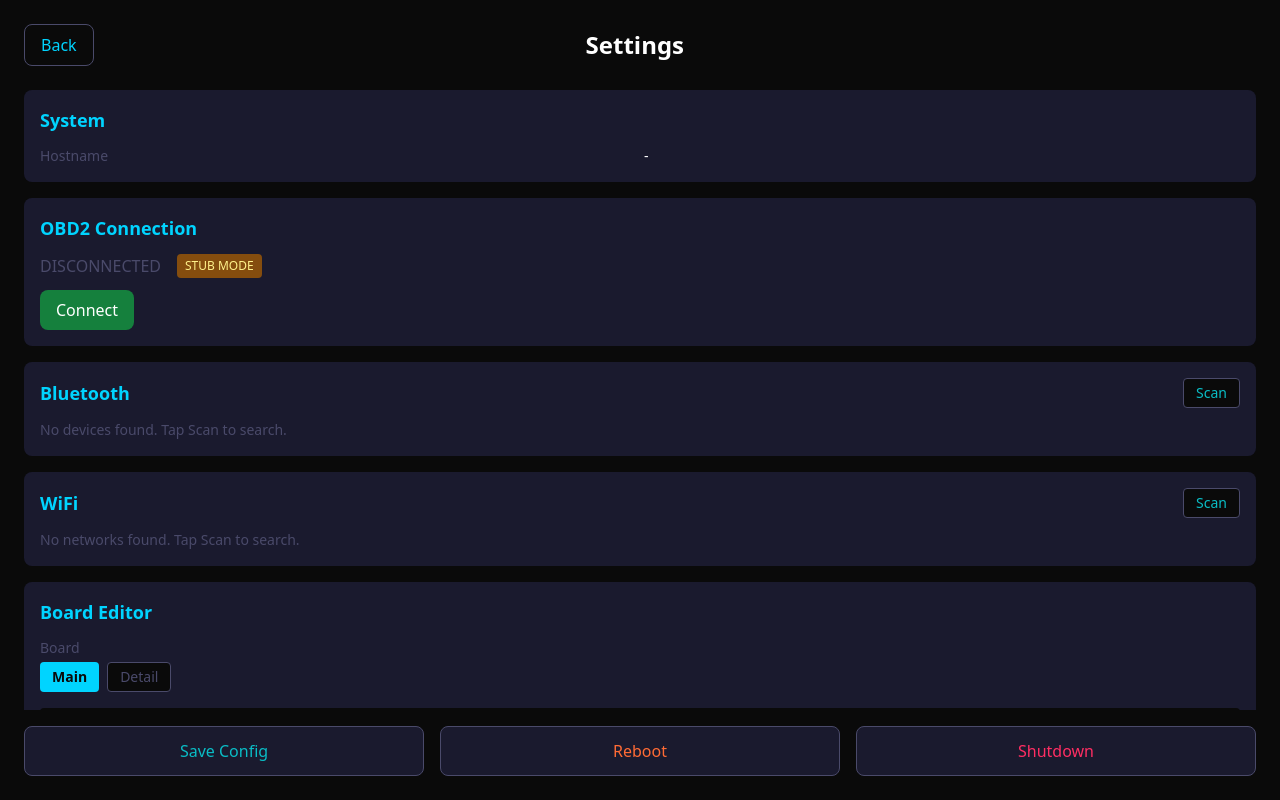
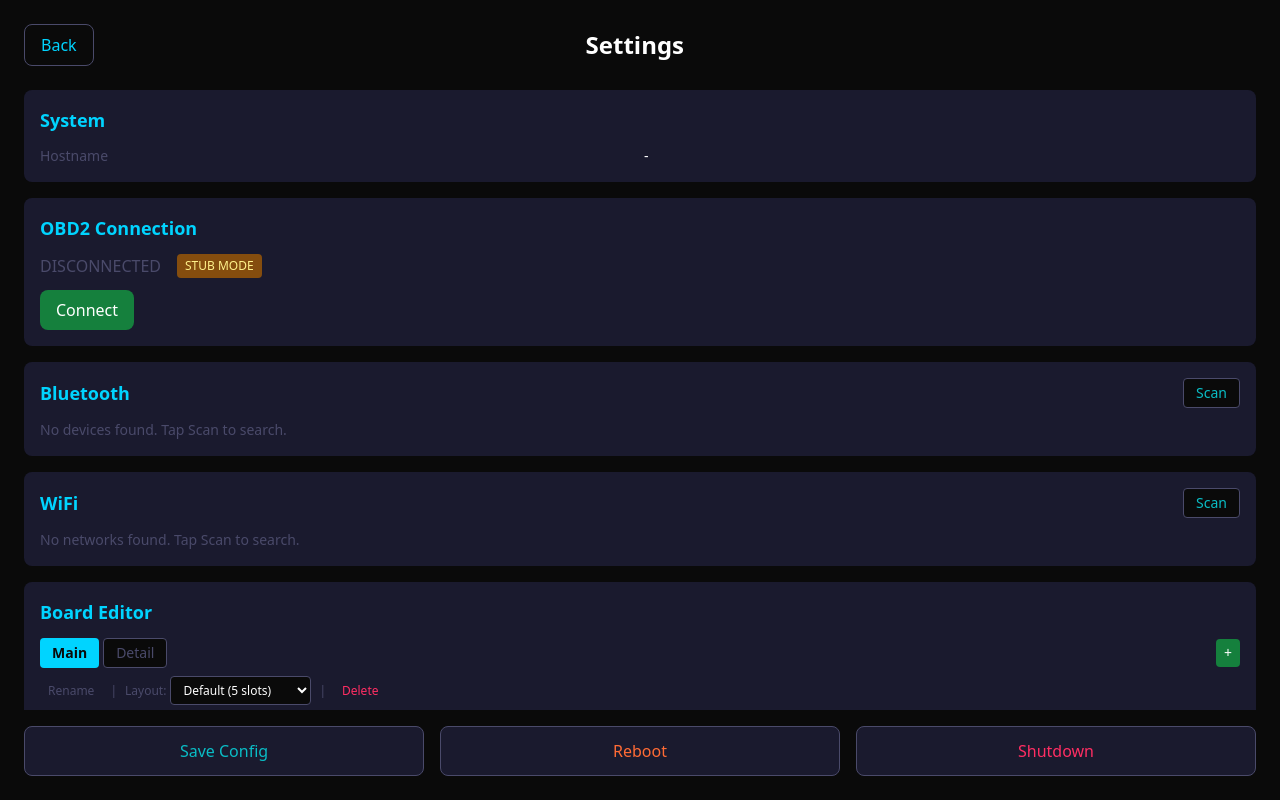
Before and after one commit to ytx/pi-obd2, a React (Vite) app: page / in a window 1280 px wide. Both pictures are taken after a click on the button 1252 px from the left and 20 px from the top of the page. Built offline with nearby package versions, Linux system fonts and the light colour scheme.

Commit message:
feat: Enhance board management with add, remove, and rename functionalities; update layout handling

```diff
--- a/src/components/boards/BoardView.tsx
+++ b/src/components/boards/BoardView.tsx
@@ -7,8 +7,12 @@ function BoardView() {
   const layout = useBoardStore((s) => s.getCurrentLayout());
   const backgroundUrl = useThemeStore((s) => s.backgroundUrl);
 
+  // Key on board+layout to force full re-render when switching boards
+  const gridKey = `${board.id}-${layout.id}`;
+
   return (
     <div
+      key={gridKey}
       className="w-full h-full bg-cover bg-center"
       style={{
         display: 'grid',
@@ -20,7 +24,7 @@ function BoardView() {
     >
       {layout.cells.map((cell, i) => (
         <div
-          key={i}
+          key={`${gridKey}-${i}`}
           style={{
             gridRow: `${cell.row + 1} / span ${cell.rowSpan ?? 1}`,
             gridColumn: `${cell.col + 1} / span ${cell.colSpan ?? 1}`,
--- a/src/components/settings/BoardEditSection.tsx
+++ b/src/components/settings/BoardEditSection.tsx
@@ -8,13 +8,57 @@ function BoardEditSection() {
   const layouts = useBoardStore((s) => s.layouts);
   const panelDefs = useBoardStore((s) => s.panelDefs);
   const updateSlot = useBoardStore((s) => s.updateSlot);
+  const addBoard = useBoardStore((s) => s.addBoard);
+  const removeBoard = useBoardStore((s) => s.removeBoard);
+  const renameBoard = useBoardStore((s) => s.renameBoard);
+  const changeBoardLayout = useBoardStore((s) => s.changeBoardLayout);
   const [selectedBoardId, setSelectedBoardId] = useState(boards[0]?.id ?? '');
   const [editingSlot, setEditingSlot] = useState<number | null>(null);
+  const [renamingBoard, setRenamingBoard] = useState(false);
+  const [renameValue, setRenameValue] = useState('');
 
   const selectedBoard = boards.find((b) => b.id === selectedBoardId);
   const layout = selectedBoard ? layouts[selectedBoard.layoutId] : null;
   const availablePids = useOBDStore((s) => s.availablePids);
   const allPanelDefs = Object.values(panelDefs);
+  const allLayouts = Object.values(layouts);
+
+  const handleAddBoard = () => {
+    const id = `board-${Date.now()}`;
+    const layoutId = allLayouts[0]?.id ?? 'default';
+    const ly = layouts[layoutId];
+    const panels: (BoardSlot | null)[] = Array.from({ length: ly?.cells.length ?? 0 }, () => null);
+    addBoard({ id, name: `Board ${boards.length + 1}`, layoutId, panels });
+    setSelectedBoardId(id);
+    setEditingSlot(null);
+  };
+
+  const handleDeleteBoard = () => {
+    if (!selectedBoard || boards.length <= 1) return;
+    const nextId = boards.find((b) => b.id !== selectedBoard.id)?.id ?? '';
+    removeBoard(selectedBoard.id);
+    setSelectedBoardId(nextId);
+    setEditingSlot(null);
+  };
+
+  const startRename = () => {
+    if (!selectedBoard) return;
+    setRenameValue(selectedBoard.name);
+    setRenamingBoard(true);
+  };
+
+  const commitRename = () => {
+    if (selectedBoard && renameValue.trim()) {
+      renameBoard(selectedBoard.id, renameValue.trim());
+    }
+    setRenamingBoard(false);
+  };
+
+  const handleLayoutChange = (layoutId: string) => {
+    if (!selectedBoard) return;
+    changeBoardLayout(selectedBoard.id, layoutId);
+    setEditingSlot(null);
+  };
 
   const updateField = (slotIndex: number, field: string, value: string) => {
     if (!selectedBoard) return;
@@ -62,14 +106,14 @@ function BoardEditSection() {
     <div className="bg-obd-surface rounded-lg p-4">
       <h2 className="text-lg font-semibold text-obd-primary mb-3">Board Editor</h2>
 
-      {/* Board selector */}
+      {/* Board selector + management */}
       <div className="mb-4">
-        <label className="text-sm text-obd-dim block mb-1">Board</label>
-        <div className="flex gap-2">
+        <div className="flex items-center gap-2 mb-2">
+          <div className="flex gap-1 flex-1 flex-wrap">
             {boards.map((b) => (
               <button
                 key={b.id}
-              onClick={() => { setSelectedBoardId(b.id); setEditingSlot(null); }}
+                onClick={() => { setSelectedBoardId(b.id); setEditingSlot(null); setRenamingBoard(false); }}
                 className={`px-3 py-1 rounded text-sm transition-colors ${
                   selectedBoardId === b.id
                     ? 'bg-obd-primary text-obd-dark font-bold'
@@ -80,7 +124,96 @@ function BoardEditSection() {
               </button>
             ))}
           </div>
+          <button
+            onClick={handleAddBoard}
+            className="px-2 py-1 text-sm bg-green-700 text-white rounded hover:bg-green-600 transition-colors"
+            title="Add board"
+          >
+            +
+          </button>
         </div>
+
+        {/* Board actions: rename, layout, delete */}
+        {selectedBoard && (
+          <div className="flex items-center gap-2 text-xs">
+            {/* Rename */}
+            {renamingBoard ? (
+              <div className="flex items-center gap-1">
+                <input
+                  type="text"
+                  value={renameValue}
+                  onChange={(e) => setRenameValue(e.target.value)}
+                  onKeyDown={(e) => { if (e.key === 'Enter') commitRename(); if (e.key === 'Escape') setRenamingBoard(false); }}
+                  className="w-32 px-2 py-1 bg-obd-dark text-white border border-obd-dim rounded"
+                  autoFocus
+                />
+                <button onClick={commitRename} className="px-2 py-1 bg-obd-primary text-obd-dark rounded">OK</button>
+                <button onClick={() => setRenamingBoard(false)} className="px-2 py-1 text-obd-dim">Cancel</button>
+              </div>
+            ) : (
+              <button onClick={startRename} className="px-2 py-1 text-obd-dim hover:text-white transition-colors">
+                Rename
+              </button>
+            )}
+            <span className="text-obd-dim">|</span>
+            {/* Layout selector */}
+            <label className="flex items-center gap-1">
+              <span className="text-obd-dim">Layout:</span>
+              <select
+                value={selectedBoard.layoutId}
+                onChange={(e) => handleLayoutChange(e.target.value)}
+                className="px-2 py-1 bg-obd-dark text-white border border-obd-dim rounded"
+              >
+                {allLayouts.map((ly) => (
+                  <option key={ly.id} value={ly.id}>
+                    {ly.name} ({ly.cells.length} slots)
+                  </option>
+                ))}
+              </select>
+            </label>
+            <span className="text-obd-dim">|</span>
+            {/* Delete */}
+            <button
+              onClick={handleDeleteBoard}
+              disabled={boards.length <= 1}
+              className="px-2 py-1 text-obd-danger hover:text-red-400 transition-colors disabled:opacity-30 disabled:cursor-not-allowed"
+            >
+              Delete
+            </button>
+          </div>
+        )}
+      </div>
+
+      {/* Layout preview mini-grid */}
+      {selectedBoard && layout && (
+        <div
+          className="mb-3 h-16 rounded overflow-hidden border border-obd-dim/30"
+          style={{
+            display: 'grid',
+            gridTemplateColumns: `repeat(${layout.columns}, 1fr)`,
+            gridTemplateRows: `repeat(${layout.rows}, 1fr)`,
+            gap: '2px',
+          }}
+        >
+          {layout.cells.map((cell, i) => {
+            const slot = selectedBoard.panels[i];
+            return (
+              <div
+                key={i}
+                className={`rounded-sm flex items-center justify-center text-[9px] ${
+                  slot ? 'bg-obd-primary/20 text-obd-primary' : 'bg-obd-dark/50 text-obd-dim'
+                }`}
+                style={{
+                  gridRow: `${cell.row + 1} / span ${cell.rowSpan ?? 1}`,
+                  gridColumn: `${cell.col + 1} / span ${cell.colSpan ?? 1}`,
+                }}
+              >
+                {i}
+              </div>
+            );
+          })}
+        </div>
+      )}
 
       {/* Panel slots */}
       {selectedBoard && layout && (
--- a/src/config/defaults.ts
+++ b/src/config/defaults.ts
@@ -61,23 +61,100 @@ export const DEFAULT_LAYOUT: Layout = {
   ],
 };
 
+// 1big + 4small + 1wide
 const DETAIL_LAYOUT: Layout = {
   id: 'detail',
-  name: 'Detail',
+  name: '1+4+Wide',
   columns: 4,
   rows: 3,
   gap: 4,
   cells: [
-    { row: 0, col: 0, rowSpan: 2, colSpan: 2 }, // slot 0
+    { row: 0, col: 0, rowSpan: 2, colSpan: 2 }, // slot 0: big
     { row: 0, col: 2 },                           // slot 1
     { row: 0, col: 3 },                           // slot 2
     { row: 1, col: 2 },                           // slot 3
     { row: 1, col: 3 },                           // slot 4
-    { row: 2, col: 0, colSpan: 4 },              // slot 5
+    { row: 2, col: 0, colSpan: 4 },              // slot 5: wide
   ],
 };
 
-export const DEFAULT_LAYOUTS: Layout[] = [DEFAULT_LAYOUT, DETAIL_LAYOUT];
+// 2x2 grid (4 equal panels)
+const QUAD_LAYOUT: Layout = {
+  id: 'quad',
+  name: '2x2',
+  columns: 2,
+  rows: 2,
+  gap: 4,
+  cells: [
+    { row: 0, col: 0 },
+    { row: 0, col: 1 },
+    { row: 1, col: 0 },
+    { row: 1, col: 1 },
+  ],
+};
+
+// 1big + 3small
+const BIG1_LAYOUT: Layout = {
+  id: 'big1',
+  name: '1+3',
+  columns: 4,
+  rows: 2,
+  gap: 4,
+  cells: [
+    { row: 0, col: 0, rowSpan: 2, colSpan: 2 }, // slot 0: big
+    { row: 0, col: 2, colSpan: 2 },              // slot 1
+    { row: 1, col: 2 },                           // slot 2
+    { row: 1, col: 3 },                           // slot 3
+  ],
+};
+
+// 3x2 grid (6 equal panels)
+const GRID6_LAYOUT: Layout = {
+  id: 'grid6',
+  name: '3x2',
+  columns: 3,
+  rows: 2,
+  gap: 4,
+  cells: [
+    { row: 0, col: 0 },
+    { row: 0, col: 1 },
+    { row: 0, col: 2 },
+    { row: 1, col: 0 },
+    { row: 1, col: 1 },
+    { row: 1, col: 2 },
+  ],
+};
+
+// 1wide top + 4 bottom
+const WIDE_TOP_LAYOUT: Layout = {
+  id: 'wide-top',
+  name: 'Wide+4',
+  columns: 4,
+  rows: 3,
+  gap: 4,
+  cells: [
+    { row: 0, col: 0, colSpan: 4 },              // slot 0: wide
+    { row: 1, col: 0, rowSpan: 2, colSpan: 2 },  // slot 1: big
+    { row: 1, col: 2, rowSpan: 2, colSpan: 2 },  // slot 2: big
+  ],
+};
+
+// Single full-screen panel
+const SINGLE_LAYOUT: Layout = {
+  id: 'single',
+  name: 'Single',
+  columns: 1,
+  rows: 1,
+  gap: 0,
+  cells: [
+    { row: 0, col: 0 },
+  ],
+};
+
+export const DEFAULT_LAYOUTS: Layout[] = [
+  DEFAULT_LAYOUT, DETAIL_LAYOUT, QUAD_LAYOUT,
+  BIG1_LAYOUT, GRID6_LAYOUT, WIDE_TOP_LAYOUT, SINGLE_LAYOUT,
+];
 
 export const DEFAULT_BOARD: Board = {
   id: 'main',
--- a/src/stores/useBoardStore.ts
+++ b/src/stores/useBoardStore.ts
@@ -18,6 +18,8 @@ interface BoardState {
   updateSlot: (boardId: string, slotIndex: number, slot: BoardSlot | null) => void;
   addBoard: (board: Board) => void;
   removeBoard: (boardId: string) => void;
+  renameBoard: (boardId: string, name: string) => void;
+  changeBoardLayout: (boardId: string, layoutId: string) => void;
 }
 
 const initialPanelDefs: Record<string, PanelDef> = {};
@@ -90,4 +92,28 @@ export const useBoardStore = create<BoardState>((set, get) => ({
       return { boards, currentBoardId };
     });
   },
+
+  renameBoard: (boardId, name) => {
+    set((state) => ({
+      boards: state.boards.map((b) => (b.id === boardId ? { ...b, name } : b)),
+    }));
+  },
+
+  changeBoardLayout: (boardId, layoutId) => {
+    const state = get();
+    const layout = state.layouts[layoutId];
+    if (!layout) return;
+    set({
+      boards: state.boards.map((b) => {
+        if (b.id !== boardId) return b;
+        const slotCount = layout.cells.length;
+        // Resize panels array: keep existing slots, add nulls or trim
+        const panels: (BoardSlot | null)[] = Array.from(
+          { length: slotCount },
+          (_, i) => b.panels[i] ?? null,
+        );
+        return { ...b, layoutId, panels };
+      }),
+    });
+  },
 }));
```
Also changed, not shown: src/components/panels/NumericPanel.tsx (+16 -4 lines), src/stores/useThemeStore.ts (+16 -16 lines), 1 other file (tests, documents, lock files or other folders). Lines whose indentation alone changed are shown as unchanged.
